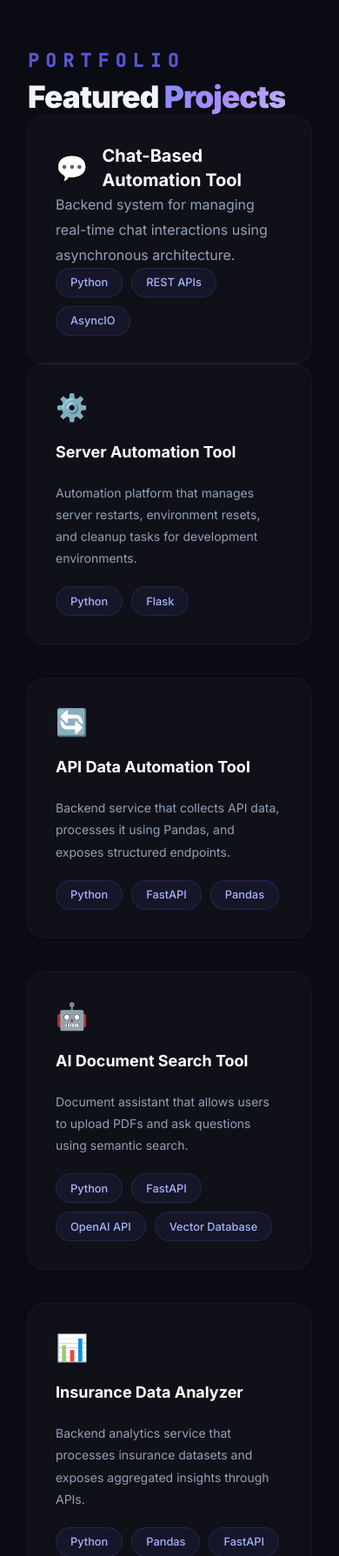
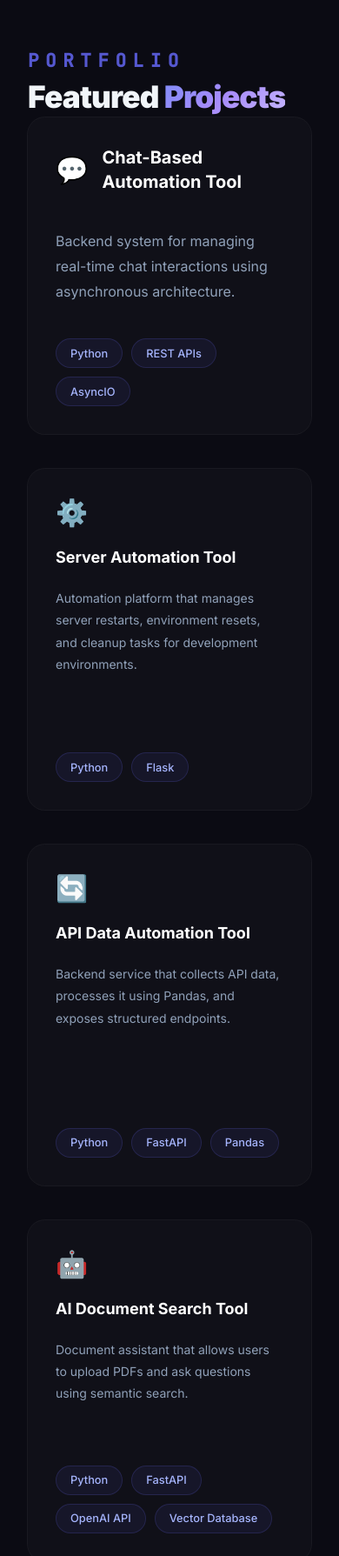
Before and after one commit to nitin264/my-resume, a React (Vite) app in the folder portfolio/: page / in a window 390 px wide. Shown: the part 4368-6157 px from the top of the page at 87% size. Built offline with nearby package versions, Linux system fonts and the light colour scheme.

Commit message:
fixed issue #5

```diff
--- a/portfolio/src/data/index.js
+++ b/portfolio/src/data/index.js
@@ -116,11 +116,27 @@ export const projects = [
     icon: '🤖',
   },
   {
-    title: 'Insurance Data Analyzer',
-    tech: ['Python', 'Pandas', 'FastAPI'],
-    description:
-      'Backend analytics service that processes insurance datasets and exposes aggregated insights through APIs.',
-    icon: '📊',
+    "title": "Developer Portfolio Platform",
+    "description": "Production-ready portfolio application showcasing projects and experience with a focus on performance, responsive design, and clean UI architecture.",
+    "highlights": [
+      "Implemented multi-environment deployment workflow (dev/staging/production) using Git branching and Vercel preview deployments",
+      "Designed reusable component architecture with React and Tailwind CSS for consistent layout and spacing",
+      "Optimized rendering and layout behavior to ensure uniform card alignment and responsive UI across devices"
+    ],
+    "tech": ["React", "Vite", "Tailwind CSS", "Vercel", "Git"],
+    "features": [
+      "Dynamic project rendering",
+      "Responsive grid and layout system",
+      "Consistent spacing using flex/grid gap strategy",
+      "Preview deployments for staging branches"
+    ],
+    "deployment": {
+      "platform": "Vercel",
+      "productionBranch": "main",
+      "stagingBranch": "staging",
+      "developmentBranch": "dev"
+    },
+    "icon": "🌐",
   },
 ];
 
--- a/portfolio/src/sections/Projects.jsx
+++ b/portfolio/src/sections/Projects.jsx
@@ -22,25 +22,27 @@ export default function Projects() {
           transition={{ duration: 0.7 }}
         >
           {/* Header */}
-          <div className="mb-16">
+          <div className="mb-24">
             <p className="label mb-4">Portfolio</p>
             <h2
-              className="font-black tracking-tight leading-tight"
+              className="font-black tracking-tight leading-[1.3]"
               style={{ fontSize: 'clamp(2.2rem, 4vw, 3.2rem)' }}
             >
               Featured <span className="gradient-text">Projects</span>
             </h2>
           </div>
 
+          {/* Parent wrapper for uniform spacing */}
+          <div className="flex flex-col gap-10">
             {/* First card — full width hero */}
             <motion.div
-            initial={{ opacity: 0, y: 24 }}
+              initial={{ opacity: 0, y: 18 }}
               animate={inView ? { opacity: 1, y: 0 } : {}}
               transition={{ duration: 0.55, delay: 0.05 }}
-            whileHover={{ y: -6, transition: { duration: 0.22, ease: 'easeOut' } }}
-            className="project-card mb-10 group"
+              whileHover={{ y: 5, transition: { duration: 0.22, ease: 'easeOut' } }}
+              className="project-card group"
             >
-            <div className="flex flex-col gap- p-8">
+              <div className="flex flex-col gap-10 p-10">
                 <div className="flex items-center gap-4">
                   <span className="text-3xl">{projects[0].icon}</span>
                   <h3 className="text-xl font-bold text-white group-hover:text-indigo-200 transition-colors duration-200">
@@ -59,7 +61,7 @@ export default function Projects() {
             </motion.div>
 
             {/* Remaining cards — 2-col grid, consistent height */}
-          <div className="grid md:grid-cols-2 gap-x-10 gap-y-10">
+            <div className="grid md:grid-cols-2 gap-10 auto-rows-fr">
               {projects.slice(1).map((proj, i) => (
                 <motion.div
                   key={proj.title}
@@ -67,7 +69,7 @@ export default function Projects() {
                   animate={inView ? { opacity: 1, y: 0 } : {}}
                   transition={{ duration: 0.5, delay: 0.1 + i * 0.08 }}
                   whileHover={{ y: -6, transition: { duration: 0.22, ease: 'easeOut' } }}
-                className="project-card group flex flex-col"
+                  className="project-card group flex flex-col h-full"
                 >
                   <div className="flex flex-col gap-5 p-8 flex-1">
                     {/* Icon + title */}
@@ -91,6 +93,7 @@ export default function Projects() {
                 </motion.div>
               ))}
             </div>
+          </div>
         </motion.div>
       </div>
     </section>
```
Lines whose indentation alone changed are shown as unchanged.
